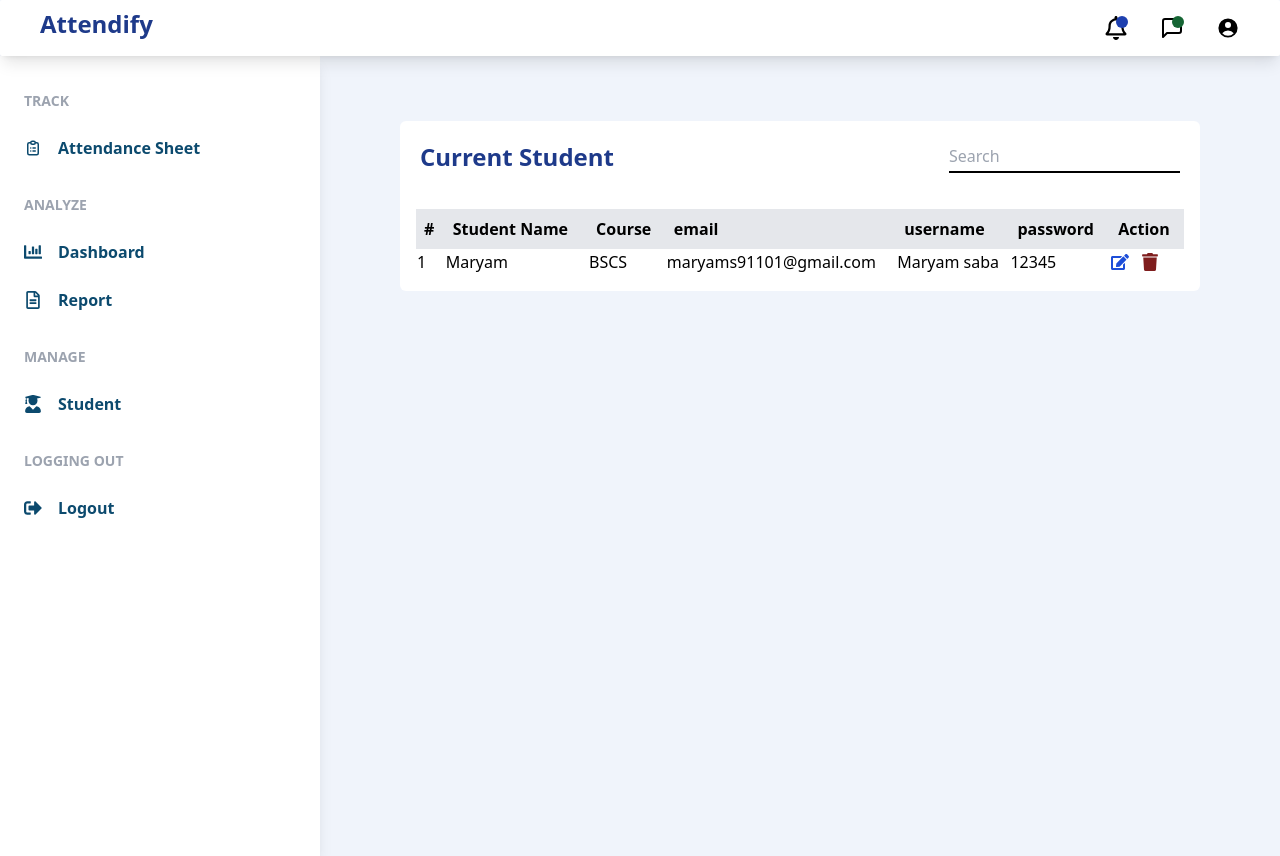
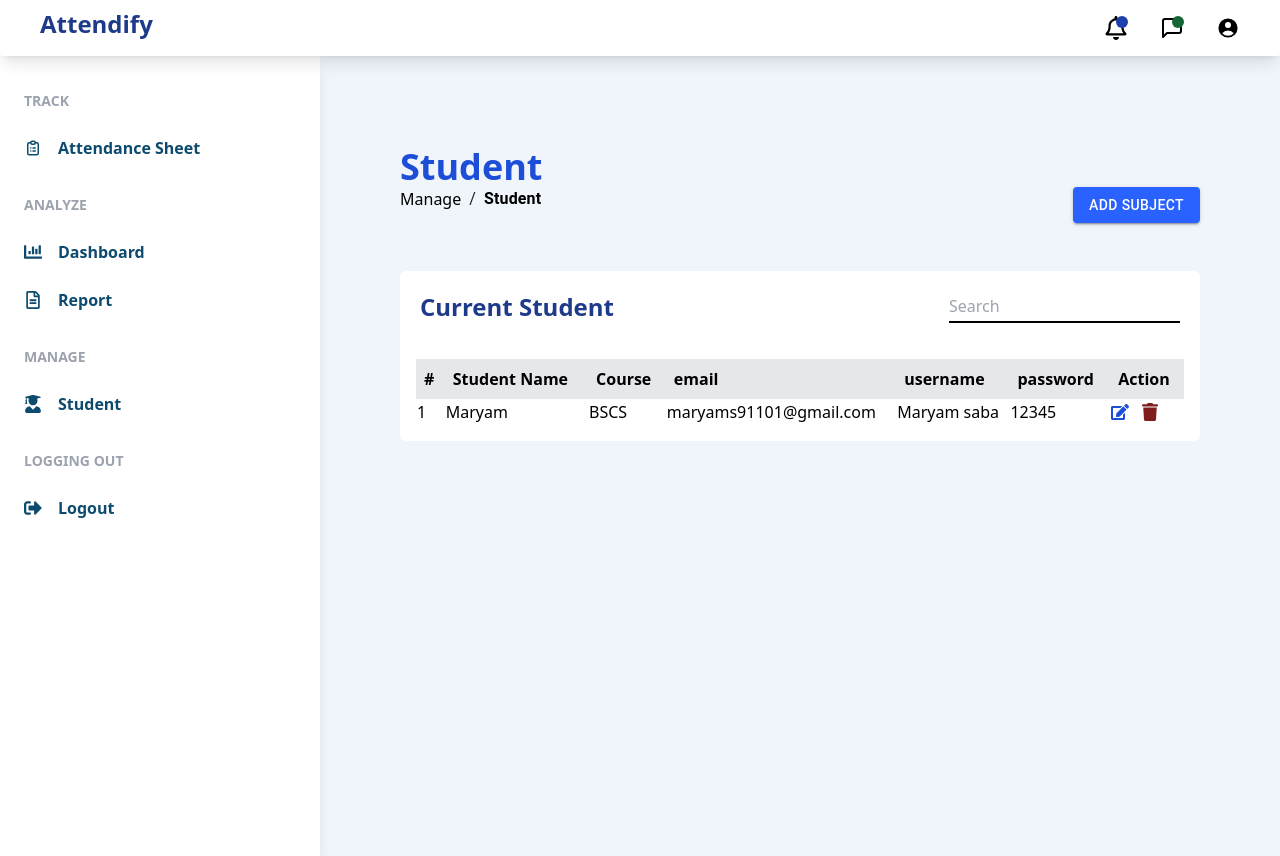
Before and after one commit to Muneeba2001/Attendify, a React (Vite) app in the folder FrontEnd/MarkIn/: page /AdminDashBoard/Manage/Student in a window 1280 px wide. Built offline with nearby package versions, Linux system fonts and the light colour scheme.

Commit message:
pop up modal

```diff
--- a/FrontEnd/MarkIn/src/App.jsx
+++ b/FrontEnd/MarkIn/src/App.jsx
@@ -1,4 +1,3 @@
-
 import Login from "./Pages/TeacherProtoType/Login";
 import { Route, Routes } from "react-router-dom";
 import UserAuthPage from "./Pages/UserAuthPage";
@@ -13,10 +12,12 @@ import AdminForgetPassword from "./Pages/AdminProtoType/AdminForgetPassword";
 import AttendanceSheet from "./Pages/AdminProtoType/AttendanceSheet";
 import Track from "./Pages/AdminDashBoard/Track";
 import Analyze from "./Pages/AdminDashBoard/Analyze";
-import Manage from "./Pages/AdminDashBoard/Manage";
+import Manage from "./Pages/AdminDashBoard/Manage/Manage";
 import LoggingOut from "./Pages/AdminDashBoard/LoggingOut";
-import Student from "./Pages/AdminDashBoard/Student";
+import Student from "./Pages/AdminDashBoard/Manage/Student";
 import DashBoard from "./Pages/AdminDashBoard/DashBoard";
+import ManageBreadCrumb from "./Component/ManageBreadCrumb";
+
 
 
 //import DefaultLayout from "./DefaultLayout/DefaultLayout";
@@ -25,13 +26,14 @@ function App() {
   return (
     <>
       <Routes>
+
         <Route path="/AdminDashBoard" element={<DashBoard/>} />
 
          {/* Manage */}
-         <Route path="/AdminDashBoard/Manage" element = {<Manage/>}>
-
+         <Route path="/AdminDashBoard/Manage" element = {<DefaultLayout><Manage/></DefaultLayout>}>
          </Route>
          <Route path = "/AdminDashBoard/Manage/Student" element = {<DefaultLayout><Student/></DefaultLayout>}/>
+
         {/* Track */}
          {/* Admin DashBoard */}
          <Route  path="Track" element = {<Track/>}/>
--- /dev/null
+++ b/FrontEnd/MarkIn/src/Component/AddSubjectModal.jsx
@@ -0,0 +1,41 @@
+import React from 'react'
+import { FaTimes } from 'react-icons/fa'
+import { Button } from '@mui/material'
+const AddSubjectModal = ({onClose}) => {
+  return (
+   <>
+   <div className="fixed inset-0 flex justify-center items-center bg-black bg-opacity-50">
+    <div className="formBody bg-white h-96 w-96 relative rounded-md">
+    <div className="crossButton  absolute top-2 right-2">
+        {/* onClick={onClose} */}
+        <Button onClick={onClose} >
+        <FaTimes title='Close' className='' />
+        </Button>
+    </div>
+    <div className="ModalForm  max-w-lg mt-10">
+       <form action="" className=' flex flex-col p-2 m-2 space-x-4 space-y-4  '>
+         {/* for Student name */}
+        <input type="text" name="" id="" placeholder='enter your student name' className='h-5'/>
+        {/* for course */}
+        <input type="text" name="" id=""  placeholder='enter you course' />
+         {/* username name */}
+         <input type="text" name="" id="" placeholder='enter your username' />
+        {/* for email */}
+        <input type="email" name="" id=""  placeholder='enter your email'/>
+        {/* for password */}
+        <input type="password" name="" id="" placeholder='enter your password' />
+       <div className="formButtons flex justify-end space-x-5">
+       <Button variant='contained'
+        sx={{backgroundColor:"blue", color: "white"}}>ADD</Button>
+           <Button variant='contained'
+        sx={{backgroundColor:"red", color: 'white'}}>CANCEL</Button>
+       </div>
+       </form>
+    </div>
+   </div>
+   </div>
+   </>
+  )
+}
+
+export default AddSubjectModal
--- /dev/null
+++ b/FrontEnd/MarkIn/src/Component/ManageBreadCrumb.jsx
@@ -0,0 +1,69 @@
+import * as React from 'react';
+import Typography from '@mui/material/Typography';
+import Link from '@mui/material/Link';
+import { useLocation } from 'react-router-dom';
+
+export default function ManageBreadCrumb() {
+  /*
+    BreadCrumbs
+    BreadCrumbs are basically navigation aids that help you understand on which page you are standing/locating...
+    UseLocation is used to tell you the exact location!
+  */
+  const location = useLocation();
+
+  // pathname is a built-in feature. Split is used to split the URLs. For example,
+  // 'admin/Manage/student' will become ['admin', 'Manage', 'student']. Split will split the path from forward slashes.
+  // filter means it takes one path at a time; if it is falsy, it will not return. If it is true, it will shift to a new array
+  // that will be helpful in making breadcrumbs.
+  const pathnames = location.pathname.split('/').filter((x) => x);
+
+  // Breadcrumbs data with labels and hrefs
+  const breadCrumbs = [
+    { label: 'Manage', href: '/AdminDashBoard/Manage' },
+    { label: 'Student', href: '/AdminDashBoard/Manage/Student' }
+  ];
+
+  return (
+    <>
+      <div aria-label="breadCrumbs" className='flex items-center'>
+        {
+          breadCrumbs.map((breadCrumb, index) => {
+            const isLast = index === breadCrumbs.length - 1;
+            const isActive = location.pathname === breadCrumb.href;
+
+            return (
+              <React.Fragment key={breadCrumb.href}>
+                {index > 0 && (
+                  <Typography color="text.primary" sx={{ mx: 1 }}>
+                    {' / '}
+                  </Typography>
+                )}
+                {isLast || isActive ? (
+                  <Typography
+                    key={breadCrumb.href}
+                    color="color.primary"
+                    sx={{ fontWeight: isActive ? 'bold' : 'normal' }}
+                  >
+                    {breadCrumb.label}
+                  </Typography>
+                ) : (
+                  <Link
+                    key={breadCrumb.href}
+                    underline="hover"
+                    color="inherit"
+                    href={breadCrumb.href}
+                    sx={{ fontWeight: 'normal' }}
+                  >
+                    {breadCrumb.label}
+                  </Link>
+                )}
+              </React.Fragment>
+            );
+          })
+        }
+      </div>
+    </>
+  );
+
+
+}
--- a/FrontEnd/MarkIn/src/Pages/AdminDashBoard/Student.jsx
+++ b/FrontEnd/MarkIn/src/Pages/AdminDashBoard/Manage/Student.jsx
@@ -1,10 +1,35 @@
 import React, { useState } from 'react'
 import { FaEdit, FaTrash } from 'react-icons/fa'
+import ManageBreadCrumb from '../../../Component/ManageBreadCrumb';
+import { Button } from '@mui/material';
+import AddSubjectModal from '../../../Component/AddSubjectModal';
 
 const Student = () => {
     const [search, setSearch] = useState();
+    const [subjectModal, setSubjectModal] = useState(false);
   return (
-
+    <>
+    <div className="container mt-44">
+      <h1 className='text-4xl text-blue-700 font-bold'>Student</h1>
+      <nav className='flex justify-between'>
+        <div>
+          <ManageBreadCrumb/>
+        </div>
+        <div>
+          <Button
+          variant='contained'
+          sx={{backgroundColor:'#2962ff',
+            color: 'white'
+          }}
+          onClick={()=> {setSubjectModal (true)}}
+          >
+            Add Subject
+          </Button>
+          {subjectModal && <AddSubjectModal onClose = {()=> {setSubjectModal(false)}}/>}
+        </div>
+      </nav>
+    </div>
+    <br /> <br />
     <div className='bg-white rounded-md w-full' >
         <div className="heading p-5">
             <nav className='flex justify-between'>
@@ -45,6 +70,7 @@ const Student = () => {
         </table>
       </div>
     </div>
+    </>
   )
 }
 
```
Also changed, not shown: FrontEnd/MarkIn/src/Component/BreadCrumbs.jsx (deleted, +0 -11 lines), FrontEnd/MarkIn/src/Pages/AdminDashBoard/Manage/Manage.jsx (renamed from FrontEnd/MarkIn/src/Pages/AdminDashBoard/Manage.jsx).
